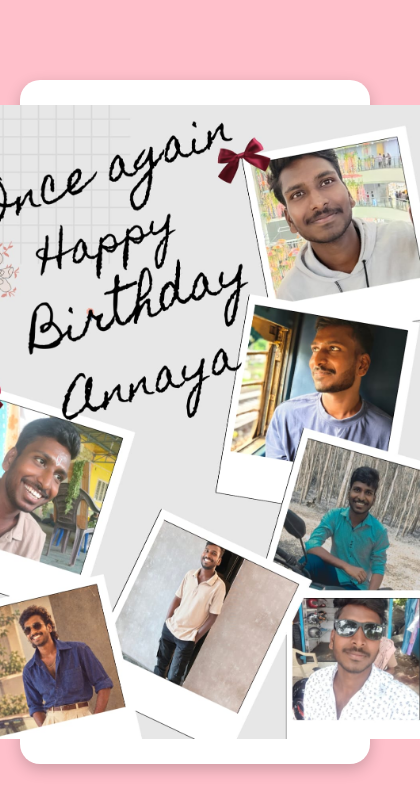
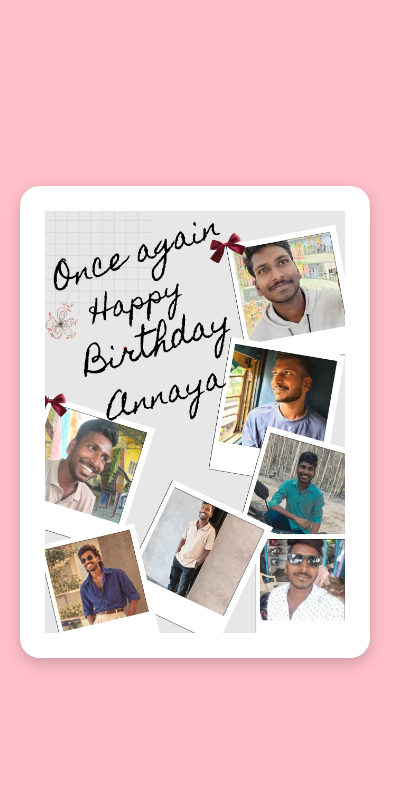
Before and after one commit to obilisettidevidevi-max/Birthday-wishes, a plain HTML site: page screen7.html in a window 390 px wide. Shown: the whole page, 420 px wide, since content can reach past the window. Drawn offline with Linux system fonts and the light colour scheme.

Commit message:
Refine styles for birthday and surprise cards
Adjusted dimensions and styles for birthday card and surprise card elements for better responsiveness and visual appeal.

```diff
--- a/style.css
+++ b/style.css
@@ -100,8 +100,8 @@ button:hover{
 }
 
 .final-image{
-    width:150%;
-    max-width:800px;
+    width:100%;
+    max-width:700px;
     height:auto;
 }
 
```
